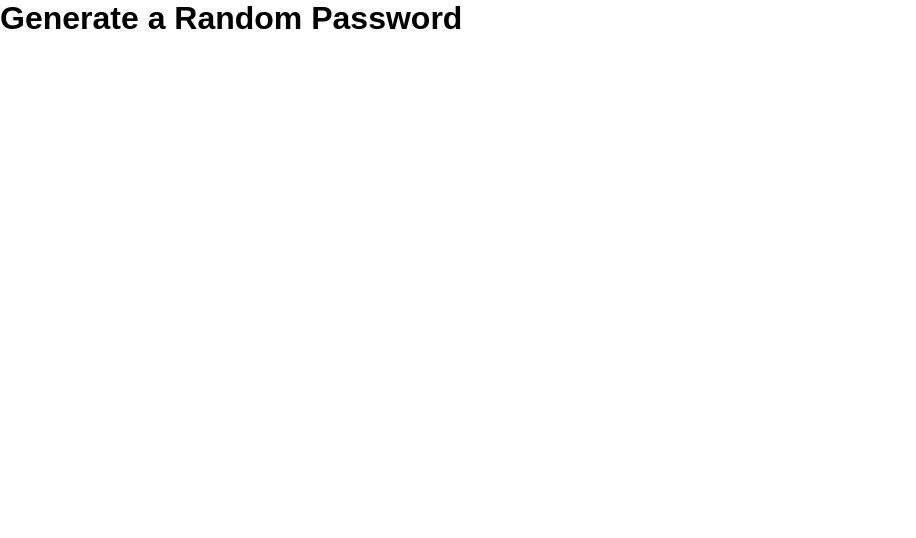
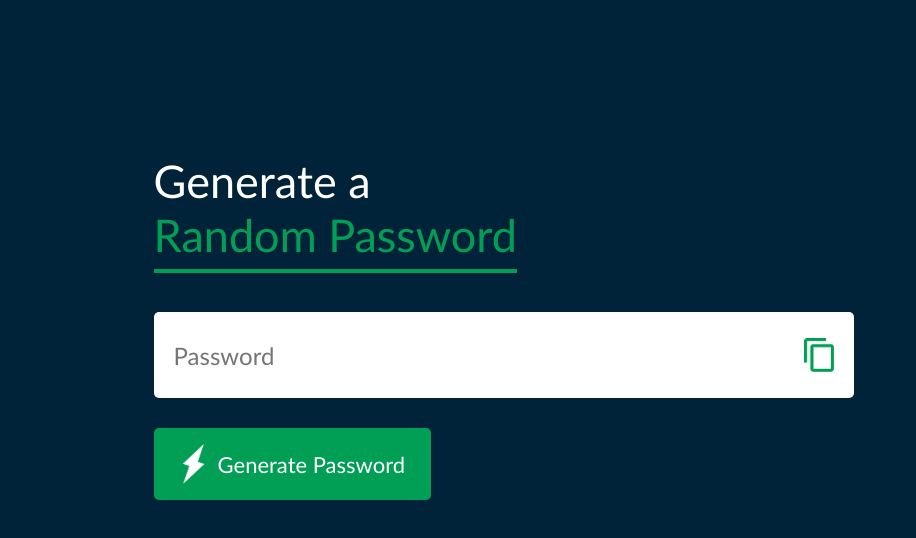
Before and after one commit to jansent1/RandomPasswordGenerator, a plain HTML site: page index.html in a window 1280 px wide. Shown: the whole page, without its empty margins (0-916 px from the left). Drawn offline with Linux system fonts and the light colour scheme.

Commit message:
Basic UI

```diff
--- a/index.html
+++ b/index.html
@@ -7,7 +7,12 @@
 </head>
 <body>
     <div class="container">
-        <h1>Generate a Random Password</h1>
+        <h1>Generate a <br><span>Random Password</span></h1>
+        <div class="display">
+            <input type="text" id="password" placeholder="Password">
+            <img src="images/copy.png" alt="Copy">
+        </div>
+        <button><img src="images/generate.png" alt="Generate">Generate Password</button>
     </div>
 
 
--- a/styles.css
+++ b/styles.css
@@ -1,6 +1,72 @@
 * {
     padding: 0;
     margin: 0;
-    font-family: 'Poppins', sans-serif;
+    font-family: 'Trebuchet MS', 'Lucida Sans Unicode', 'Lucida Grande', 'Lucida Sans', Arial, sans-serif;
     box-sizing: border-box;
 }
+
+body {
+    background: #002339;
+    color: #fff;
+}
+
+.container {
+    margin: 12%;
+    width: 90%;
+    max-width: 700px;
+}
+
+.display {
+    width: 100%;
+    margin-top: 50px;
+    margin-bottom: 30px;
+    background: #fff;
+    color: #333;
+    display: flex;
+    align-items: center;
+    justify-content: space-between;
+    padding: 26px 20px;
+    border-radius: 5px;
+}
+
+.container h1 {
+    font-weight: 500;
+    font-size: 45px;
+}
+
+.container h1 span {
+    color: #019f55;
+    border-bottom: 4px solid #019f55;
+    padding-bottom: 7px;
+}
+
+.display img {
+    width: 30px;
+    cursor: pointer;
+}
+
+.display input {
+   border: 0;
+   outline: 0;
+   font-size: 24px;
+}
+
+.container button img {
+   width: 28px;
+   margin-right: 10px;
+}
+
+.container button {
+    border: 0;
+    outline: 0;
+    background: #019f55;
+    color: #fff;
+    font-size: 22px;
+    font-weight: 300;
+    display: flex;
+    align-items: center;
+    justify-content: center;
+    padding: 16px 26px;
+    border-radius: 5px;
+    cursor: pointer;
+}
```
